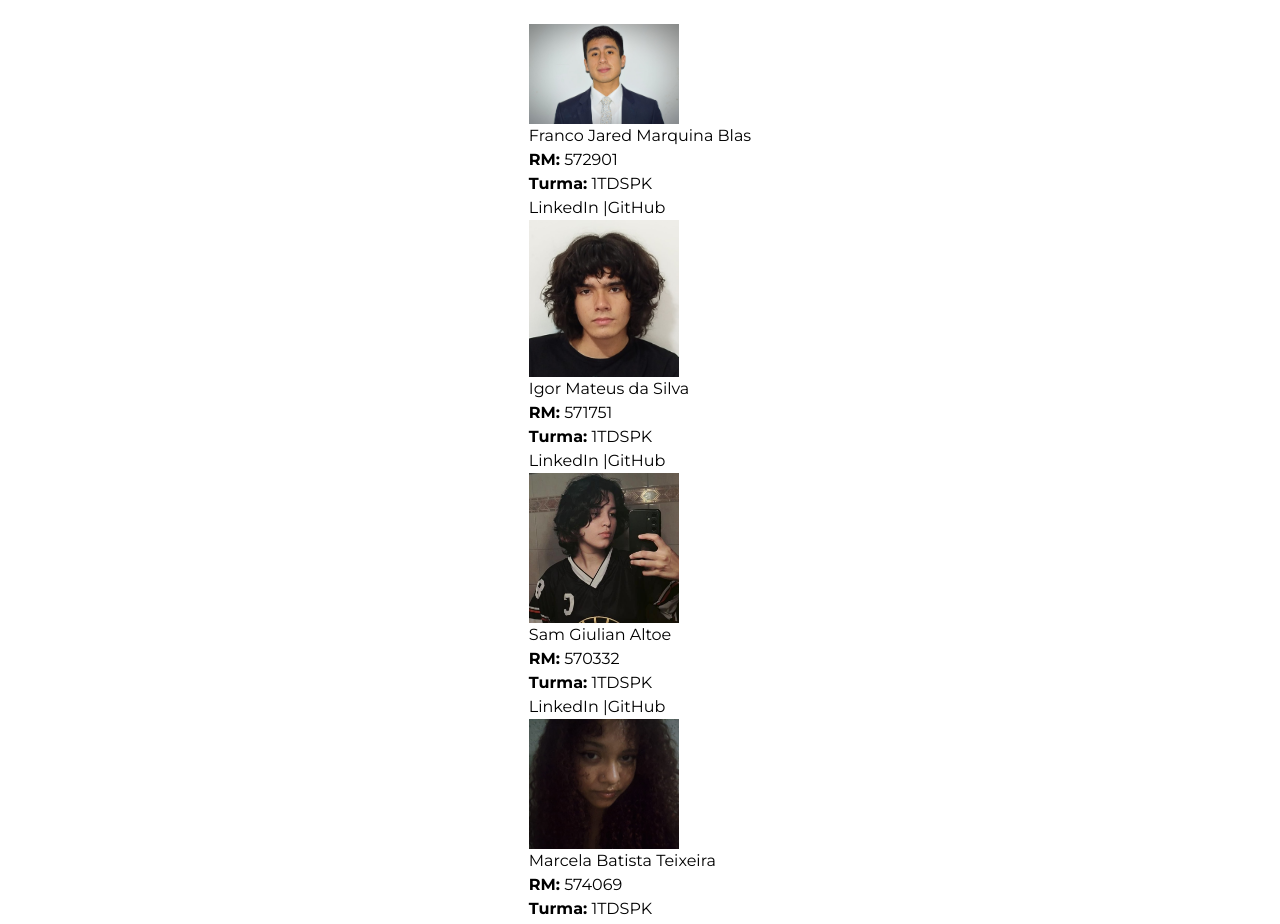
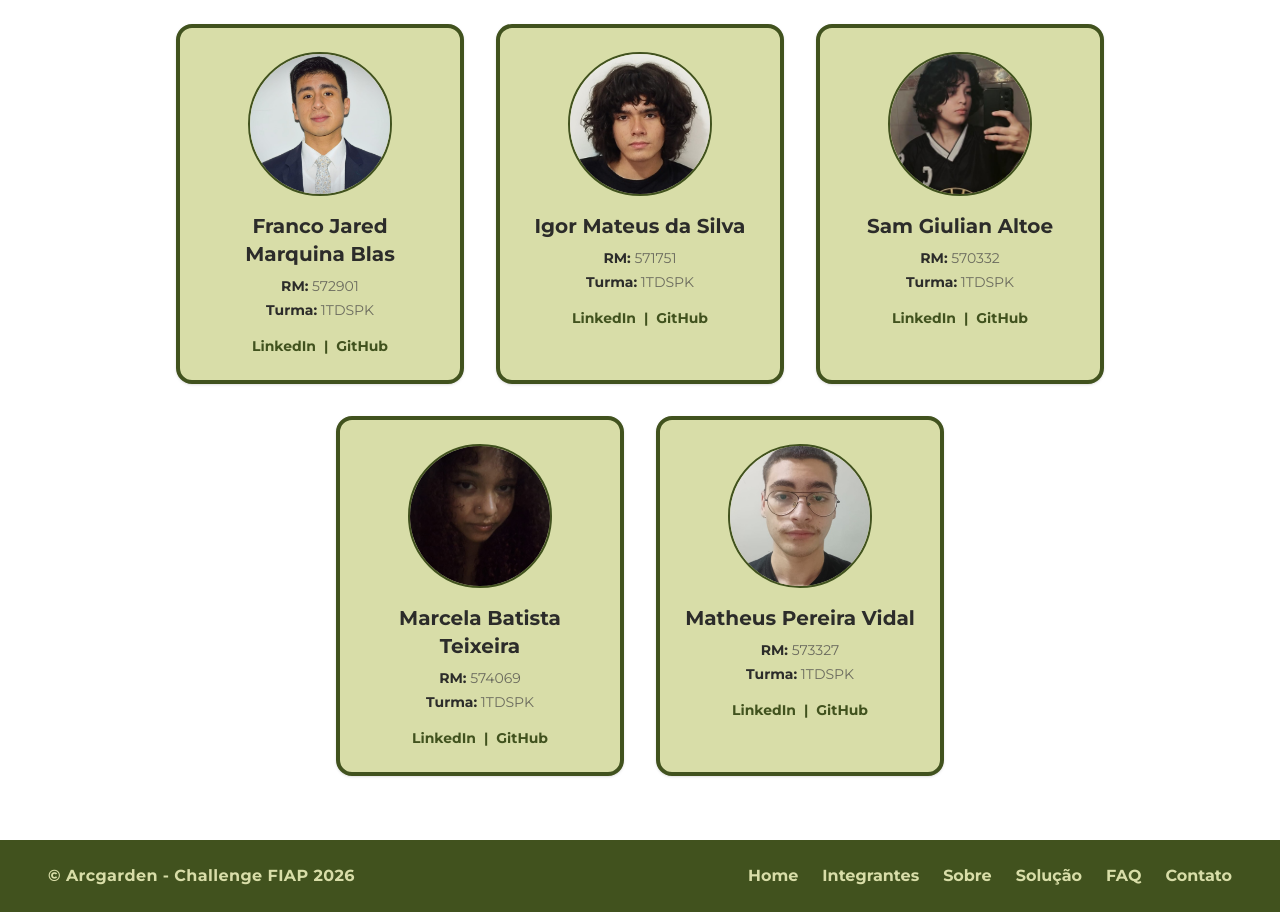
Before and after one commit to HayanoIche/ArcGarden-FrontEnd, a React (Vite) app: page /integrantes in a window 1280 px wide. Shown: the part 240-1164 px from the top of the page. Built offline with nearby package versions, Linux system fonts and the light colour scheme.

Commit message:
feat: map implementado e estilo aplicado

```diff
--- a/src/pages/Integrantes.tsx
+++ b/src/pages/Integrantes.tsx
@@ -52,73 +52,50 @@ export default function Integrantes()
                 Conheça os integrantes do Arcgarden
             </p>
 
-            <div>
+            <div className="flex flex-wrap justify-center gap-8 w-full max-w-6xl">
+        {integrantes.map((membro) => (
+          <div
+            key={membro.rm}
+            className="bg-[var(--g1)] border-4 border-[var(--g4)] rounded-2xl p-6 flex flex-col items-center w-full sm:w-72 shadow-sm transition-transform hover:-translate-y-1"
+          >
+            <img
+              src={membro.foto}
+              className="w-36 h-36 rounded-full object-cover border-2 border-[var(--g4)] mb-4"
+            />
 
-            <div>
-            <img src="src/assets/integrantes/franco.jpeg" width="150"/>
+            <h3 className="text-xl font-bold text-[var(--text-bold)] text-center mb-2">
+              {membro.nome}
+            </h3>
+            <p className="text-sm text-[var(--text-main)] mb-1">
+              <strong className="text-[var(--text-bold)]">RM:</strong> {membro.rm}
+            </p>
+            <p className="text-sm text-[var(--text-main)] mb-4">
+              <strong className="text-[var(--text-bold)]">Turma:</strong> {membro.turma}
+            </p>
 
-            <h3>Franco Jared Marquina Blas</h3>
-            <p><strong>RM:</strong> 572901</p>
-            <p><strong>Turma:</strong> 1TDSPK</p>
+            <div className="flex gap-2 text-sm font-bold text-[var(--g4)]">
+              <a
+                href={membro.linkedin}
+                target="_blank"
+                rel="noopener noreferrer"
+                className="hover:text-[var(--g3)] transition-colors no-underline"
+              >
+                LinkedIn
+              </a>
+              <span>|</span>
+              <a
+                href={membro.github}
+                target="_blank"
+                rel="noopener noreferrer"
+                className="hover:text-[var(--g3)] transition-colors no-underline"
+              >
+                GitHub
+              </a>
+            </div>
+          </div>
+        ))}
+      </div>
 
-            <p>
-                <a href="https://www.linkedin.com/in/franco-jared-marquina-blas-b67851303/" target="_blank">LinkedIn</a> |
-                <a href="https://github.com/Fmarquina" target="_blank">GitHub</a>
-            </p>
-        </div>
-
-        <div >
-            <img src="src/assets/integrantes/igor.jpeg" alt="Foto do integrante" width="150"/>
-
-            <h3>Igor Mateus da Silva</h3>
-            <p><strong>RM:</strong> 571751</p>
-            <p><strong>Turma:</strong> 1TDSPK</p>
-
-            <p>
-                <a href="https://www.linkedin.com/in/igor-mateus-da-silva-4b05013ba/" target="_blank">LinkedIn</a> |
-                <a href="https://github.com/HayanoIche" target="_blank">GitHub</a>
-            </p>
-        </div>
-
-        <div >
-            <img src="src/assets/integrantes/sam.jpeg" alt="Foto do integrante" width="150"/>
-
-            <h3>Sam Giulian Altoe</h3>
-            <p><strong>RM:</strong> 570332</p>
-            <p><strong>Turma:</strong> 1TDSPK</p>
-
-            <p>
-                <a href="https://www.linkedin.com/in/sam-giulian-altoe-758a733b2/" target="_blank">LinkedIn</a> |
-                <a href="https://github.com/Sammer-07" target="_blank">GitHub</a>
-            </p>
-        </div>
-
-        <div>
-            <img src="src/assets/integrantes/marcela.jpeg" alt="Foto do integrante" width="150"/>
-
-            <h3>Marcela Batista Teixeira</h3>
-            <p><strong>RM:</strong> 574069</p>
-            <p><strong>Turma:</strong> 1TDSPK</p>
-
-            <p>
-                <a href="https://www.linkedin.com/in/marcelabteixeira/" target="_blank">LinkedIn</a> |
-                <a href="https://github.com/wonbindasilva" target="_blank">GitHub</a>
-            </p>
-        </div>
-
-        <div >
-            <img src="src/assets/integrantes/matheus.jpeg" alt="Foto do integrante" width="150"/>
-
-            <h3>Matheus Pereira Vidal</h3>
-            <p><strong>RM:</strong> 573327</p>
-            <p><strong>Turma:</strong> 1TDSPK</p>
-
-            <p>
-                <a href="https://linkedin.com/in/matheus-pereira-8700893b3" target="_blank">LinkedIn</a> |
-                <a href="https://github.com/pereirinh44" target="_blank">GitHub</a>
-            </p>
-        </div>
     </div>
-    </div>
-    );
+  );
 }
```
